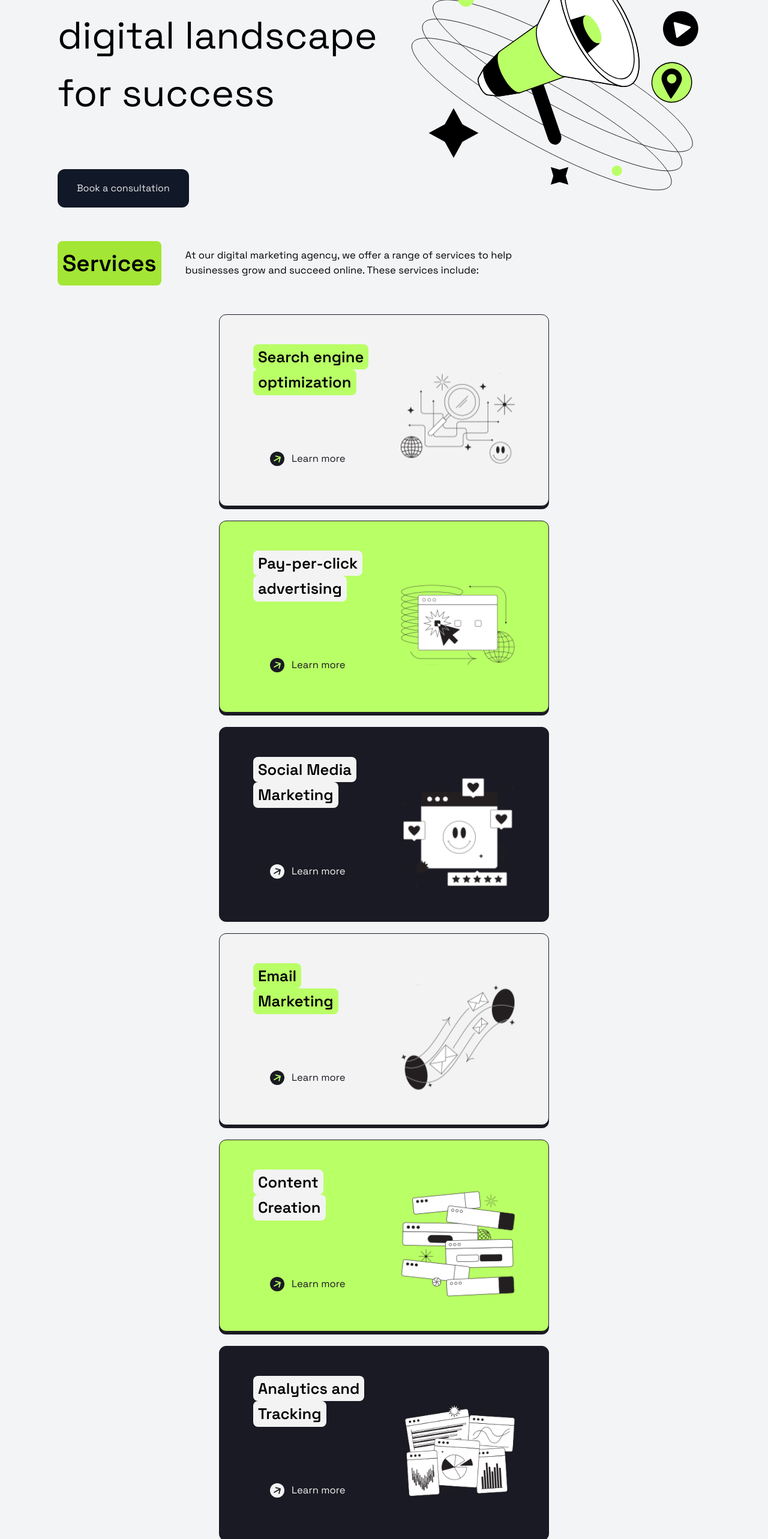
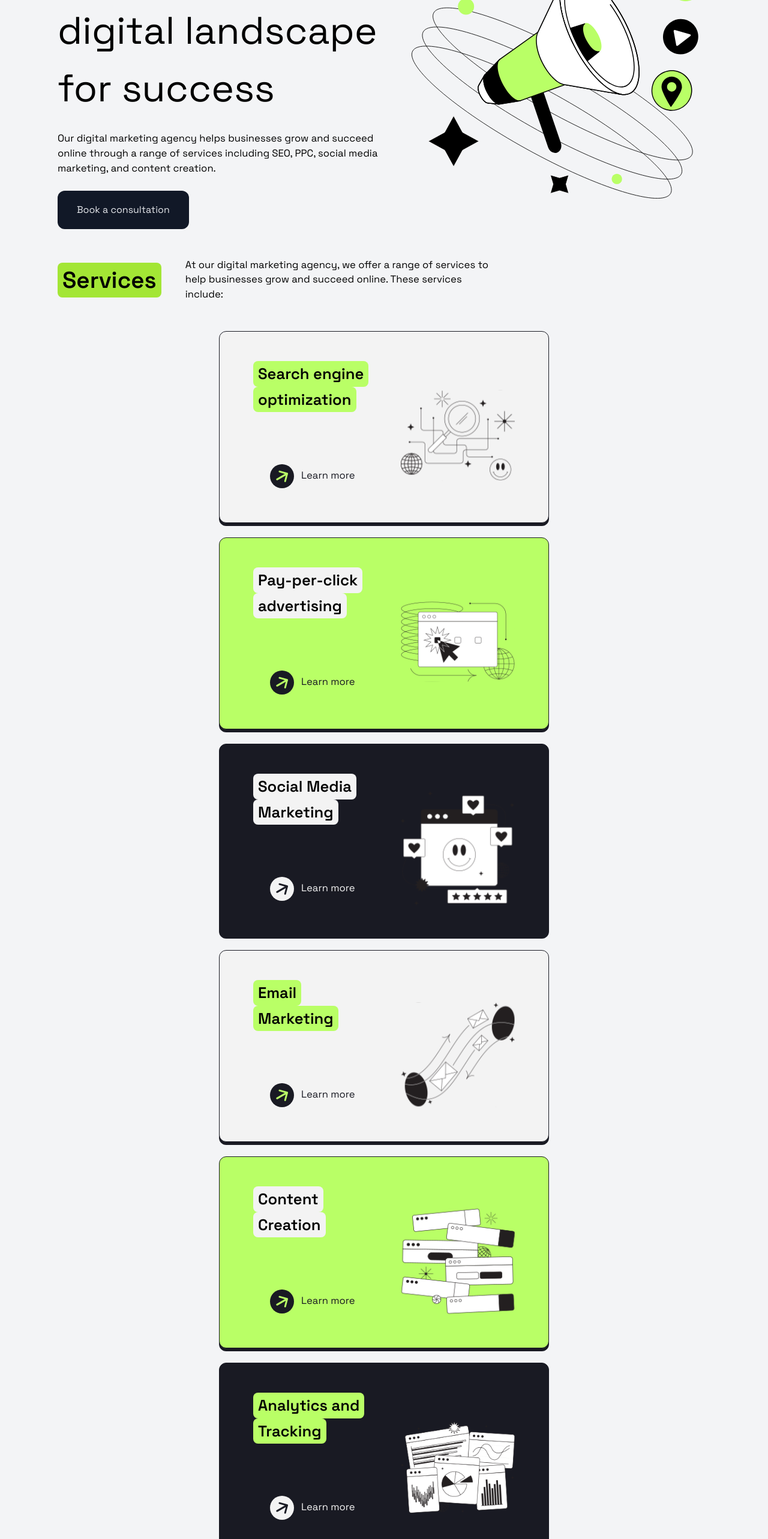
Before and after one commit to LucasMCFidelis/Positivus-Landing-Page, a React (Vite) app: page / in a window 1280 px wide. Shown: the part 234-2800 px from the top of the page at 60% size. Built offline with nearby package versions, Linux system fonts and the light colour scheme; what @savvywombat/tailwindcss-grid-areas would draw is missing.

Commit message:
Ajuste na seção de serviços e criação do header das demais seção

```diff
--- a/src/app.tsx
+++ b/src/app.tsx
@@ -22,7 +22,7 @@ export function App() {
         </div>
         <p className="[grid-area:subtitle] text-paragraph-mobile
         lg:text-paragraph-desktop max-w-xl">
-
+          Our digital marketing agency helps businesses grow and succeed online through a range of services including SEO, PPC, social media marketing, and content creation.
         </p>
         <Button />
         <img src="/public/assets/megafone.svg" alt="" className="
@@ -37,6 +37,22 @@ export function App() {
         title="Case Studies"
         description="Explore Real-Life Examples of Our Proven Digital Marketing Success through Our Case Studies"
       />
+      <Card.Header
+        title="Our Working Process"
+        description="Step-by-Step Guide to Achieving Your Business Goals"
+      />
+      <Card.Header
+        title="Team"
+        description="Meet the skilled and experienced team behind our successful digital marketing strategies"
+      />
+      <Card.Header
+        title="Testimonials"
+        description="Hear from Our Satisfied Clients: Read Our Testimonials to Learn More about Our Digital Marketing Services"
+      />
+      <Card.Header
+        title="Contact Us"
+        description="Connect with Us: Let's Discuss Your Digital Marketing Needs"
+      />
     </div>
   )
 }
--- a/src/components/cards/HeaderCard.tsx
+++ b/src/components/cards/HeaderCard.tsx
@@ -5,11 +5,11 @@ interface HeaderCardProps{
 
 export function HeaderCard({title, description}: HeaderCardProps) {
     return (
-        <div className="flex flex-col items-center justify-start gap-5 md:gap-10 mb-20 md:flex-row">
-            <h2 className="text-title-2-mobile md:text-title-2-desktop bg-lime-400 rounded-lg p-2 font-semibold">
+        <div className="flex flex-col items-center justify-start gap-5 md:gap-10 mb-20 md:flex-row lg:w- lg:max-w-[66%]">
+            <h2 className="text-title-2-mobile md:text-title-2-desktop bg-lime-400 rounded-lg px-2 font-semibold">
                 {title}
             </h2>
-            <p className="text-paragraph-mobile lg:text-paragraph-desktop w-fit max-w-xl">
+            <p className="text-paragraph-mobile lg:text-paragraph-desktop flex-1 ">
                 {description}
             </p>
         </div>
--- a/src/components/services/ServiceCard.tsx
+++ b/src/components/services/ServiceCard.tsx
@@ -93,7 +93,7 @@ export function ServiceCard({title, bgCard, bgTitle, styleLink, pathImage}: Serv
                 </h2>
             </div>
             <a href="#" target="_blank" className={linkContent()}>
-                <svg className="size-6" width="41" height="41" viewBox="0 0 41 41" fill="none" xmlns="http://www.w3.org/2000/svg">
+                <svg className="size-6 lg:size-10" width="41" height="41" viewBox="0 0 41 41" fill="none" xmlns="http://www.w3.org/2000/svg">
                     <circle cx="20.5" cy="20.5" r="20.5" fill={linkBackground()} />
                     <path d="M11.25 24.701C10.5326 25.1152 10.2867 26.0326 10.701 26.75C11.1152 27.4674 12.0326 27.7133 12.75 27.299L11.25 24.701ZM30.7694 16.3882C30.9838 15.588 30.5089 14.7655 29.7087 14.5511L16.6687 11.0571C15.8685 10.8426 15.046 11.3175 14.8316 12.1177C14.6172 12.9179 15.0921 13.7404 15.8923 13.9548L27.4834 17.0607L24.3776 28.6518C24.1631 29.452 24.638 30.2745 25.4382 30.4889C26.2384 30.7033 27.0609 30.2284 27.2753 29.4282L30.7694 16.3882ZM12.75 27.299L30.0705 17.299L28.5705 14.701L11.25 24.701L12.75 27.299Z" fill={linkArrow()} />
                 </svg>
--- a/src/components/services/services.tsx
+++ b/src/components/services/services.tsx
@@ -48,7 +48,7 @@ export function Services() {
                 <ServiceCard
                     title="Analytics and Tracking"
                     bgCard="tertiary"
-                    bgTitle="white"
+                    bgTitle="green"
                     styleLink="white"
                     pathImage="/public/assets/icons-services/analytics.svg"
                 />
```
